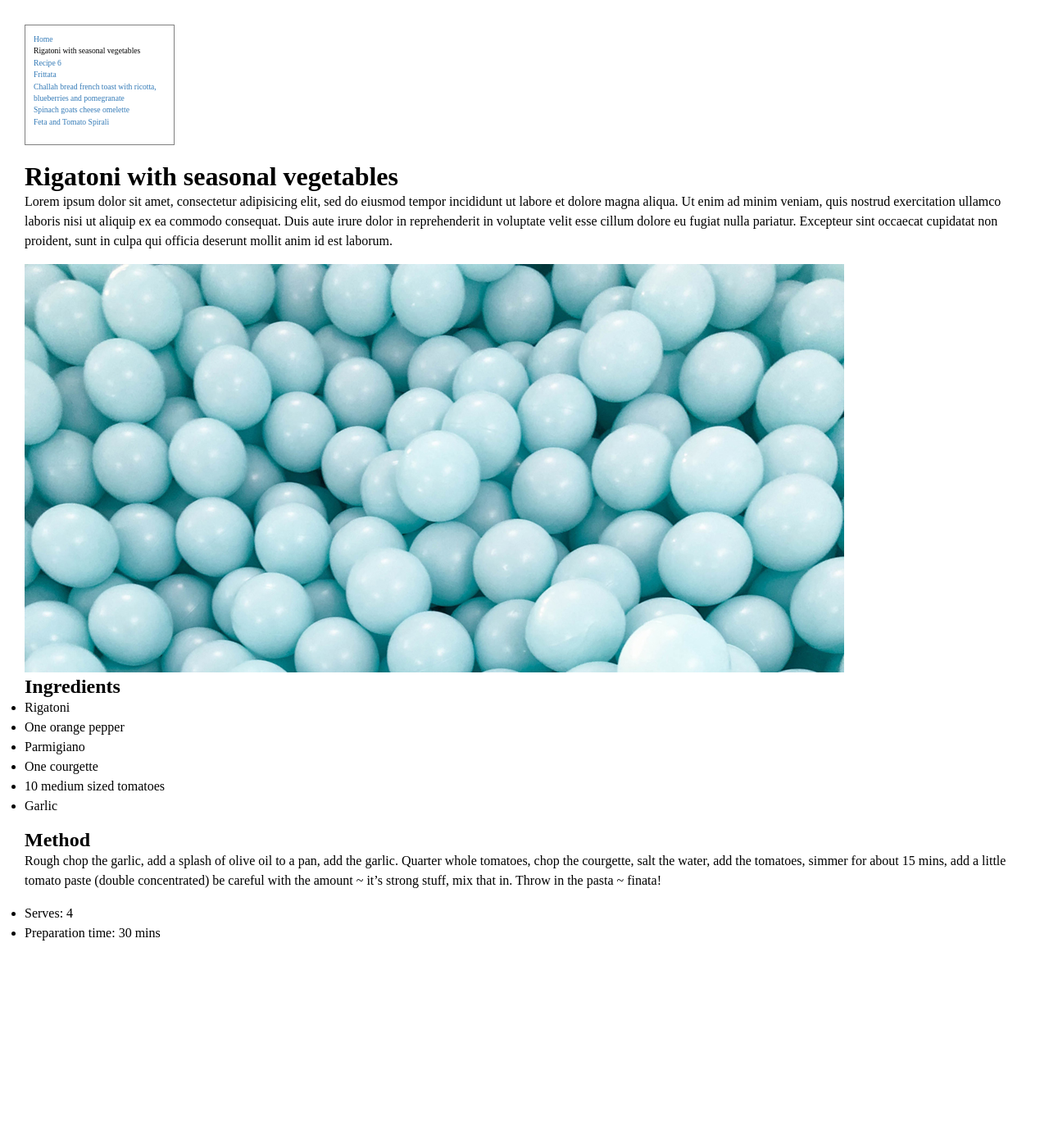
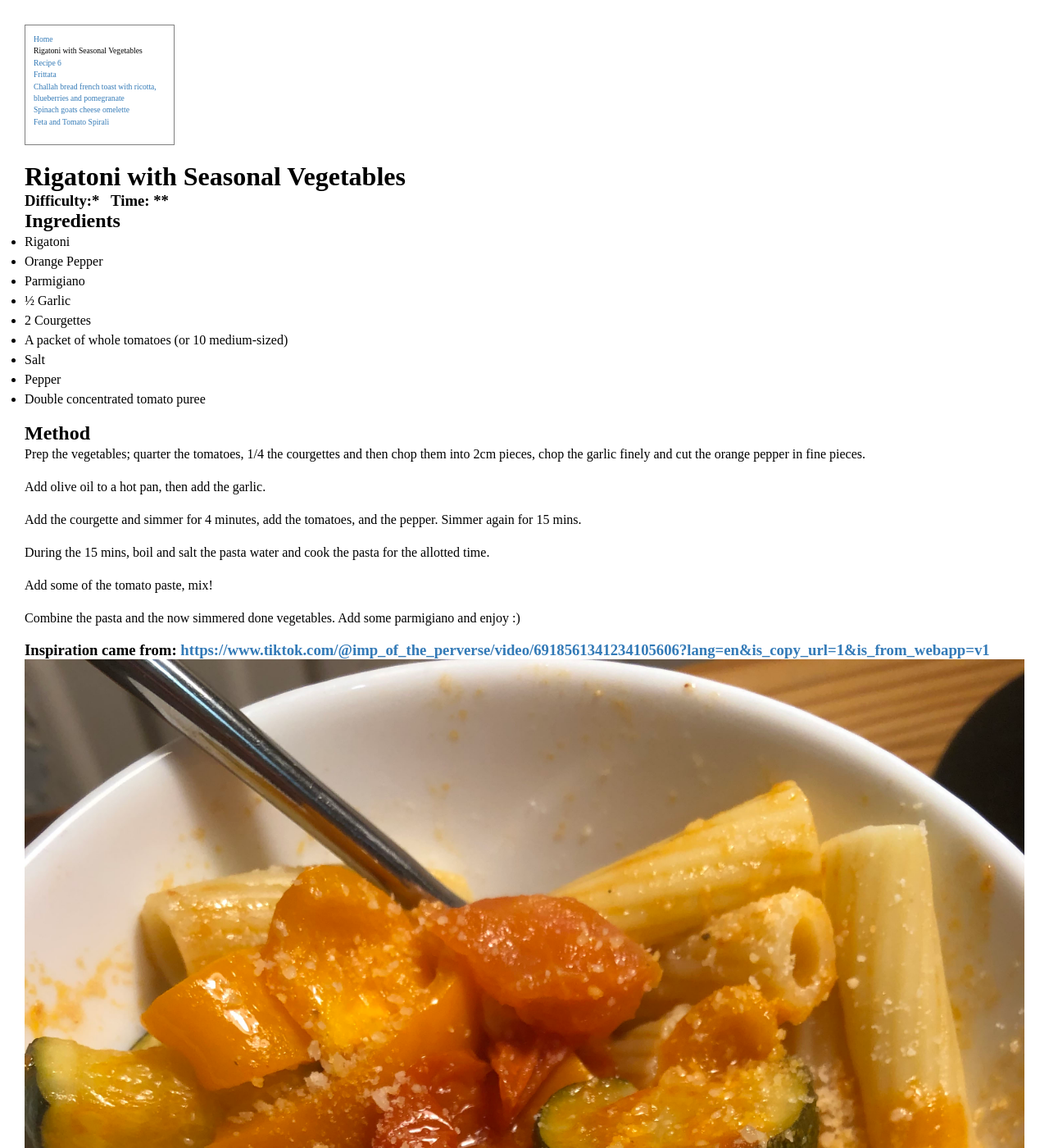
Before and after one commit to Hol1999/Hollyrecipewebsite, a Jekyll site: the page built from _recipes/recipe1.md, in a window 1280 px wide and 1400 px high. Shown: the whole window at 82% size. Built offline with Jekyll 4.4.1, drawn with Linux system fonts in a browser that asks for light colours.

Commit message:
Update Recipes “recipe1”

```diff
--- a/_recipes/recipe1.md
+++ b/_recipes/recipe1.md
@@ -1,29 +1,39 @@
 ---
-title: Rigatoni with seasonal vegetables
+title: Rigatoni with Seasonal Vegetables
 order: 1
 date: 2019-10-19
 layout: recipe
 published: true
 tags: null
 ---
-Lorem ipsum dolor sit amet, consectetur adipisicing elit, sed do eiusmod tempor incididunt ut labore et dolore magna aliqua. Ut enim ad minim veniam, quis nostrud exercitation ullamco laboris nisi ut aliquip ex ea commodo consequat. Duis aute irure dolor in reprehenderit in voluptate velit esse cillum dolore eu fugiat nulla pariatur. Excepteur sint occaecat cupidatat non proident, sunt in culpa qui officia deserunt mollit anim id est laborum.
-
-![Placeholder](../uploads/placeholder1.jpg "Vegetable Rigatoni")
+### Difficulty:\*   Time: \**
 
 ## Ingredients
 
 * Rigatoni
-* One orange pepper
+* Orange Pepper
 * Parmigiano
-* One courgette
-* 10 medium sized tomatoes
-* Garlic
-
-
+* ½ Garlic
+* 2 Courgettes
+* A packet of whole tomatoes (or 10 medium-sized)
+* Salt
+* Pepper
+* Double concentrated tomato puree
 
 ## Method
 
-Rough chop the garlic, add a splash of olive oil to a pan, add the garlic. Quarter whole tomatoes, chop the courgette, salt the water, add the tomatoes, simmer for about 15 mins, add a little tomato paste (double concentrated) be careful with the amount \~ it's strong stuff, mix that in. Throw in the pasta \~ finata!
+Prep the vegetables; quarter the tomatoes, 1/4 the courgettes and then chop them into 2cm pieces, chop the garlic finely and cut the orange pepper in fine pieces.
 
-* Serves: 4
-* Preparation time: 30 mins
+Add olive oil to a hot pan, then add the garlic.
+
+Add the courgette and simmer for 4 minutes, add the tomatoes, and the pepper. Simmer again for 15 mins.
+
+During the 15 mins, boil and salt the pasta water and cook the pasta for the allotted time.
+
+Add some of the tomato paste, mix!
+
+Combine the pasta and the now simmered done vegetables. Add some parmigiano and enjoy :)
+
+### Inspiration came from: <https://www.tiktok.com/@imp_of_the_perverse/video/6918561341234105606?lang=en&is_copy_url=1&is_from_webapp=v1>
+
+![Bowl of the editors' rigatoni with a sprinkling of parmigiano](../uploads/rigatoni.jpg "Vegetable Rigatoni")
```
Also changed, not shown: uploads/rigatoni.jpg (added).
